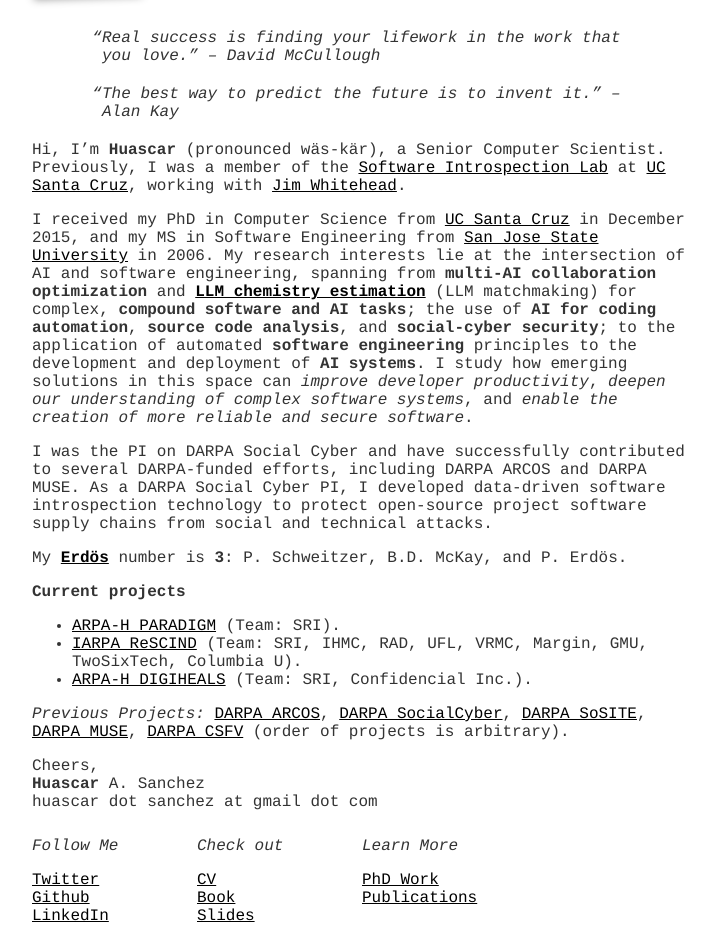
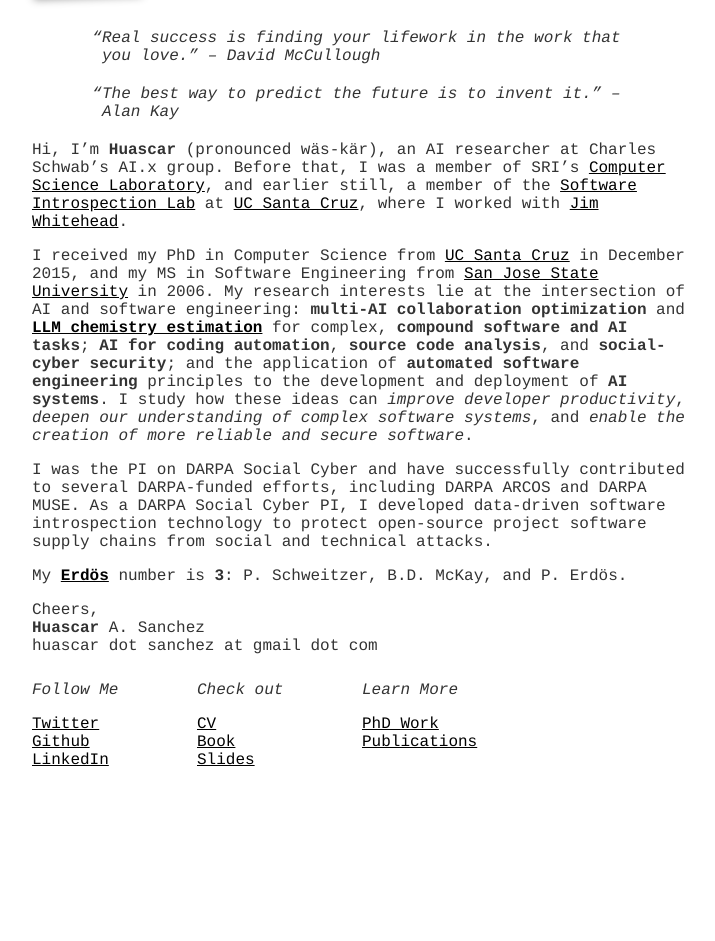
Before and after one commit to hsanchez/hsanchez.github.io, a Jekyll site: the page built from index.md, in a window 1280 px wide, cut to the strip 218-1159 px from the top of the page. Shown: the whole strip, without its empty margins (278-993 px from the left). Built offline with Jekyll 4.4.1, drawn with Linux system fonts in a browser that asks for light colours; after the commit the page ends 1003 px from its top, so only the background shows below that.

Commit message:
Update index.md

```diff
--- a/index.md
+++ b/index.md
@@ -14,18 +14,25 @@
 I was a member of the [Software Introspection Lab](https://games.soe.ucsc.edu/sil) at [UC Santa
 Cruz](http://www.ucsc.edu/), working with [Jim Whitehead](http://users.soe.ucsc.edu/~ejw/).-->
 
-Hi, I'm **Huascar** (pronounced wäs-kär), a Senior Computer Scientist. Previously, I was a member of the [Software Introspection Lab](https://games.soe.ucsc.edu/sil) at [UC Santa
-Cruz](http://www.ucsc.edu/), working with [Jim Whitehead](http://users.soe.ucsc.edu/~ejw/).
+Hi, I'm **Huascar** (pronounced wäs-kär), an AI researcher at Charles Schwab's
+AI.x group. Before that, I was a member of SRI's [Computer Science
+Laboratory](http://www.csl.sri.com/), and earlier still, a member of the
+[Software Introspection Lab](https://games.soe.ucsc.edu/sil) at [UC Santa
+Cruz](http://www.ucsc.edu/), where I worked with [Jim
+Whitehead](http://users.soe.ucsc.edu/~ejw/).
 
 I received my PhD in Computer Science from [UC Santa Cruz](http://www.ucsc.edu/)
 in December 2015, and my MS in Software Engineering from [San Jose State
-University](http://www.sjsu.edu/) in 2006. My research interests lie at the intersection of AI and software engineering, spanning
-from **multi-AI collaboration optimization** and **[LLM chemistry estimation](https://arxiv.org/abs/2510.03930)**
-(LLM matchmaking) for complex, **compound software and AI tasks**; the use of **AI for coding automation**,
-**source code analysis**, and **social-cyber security**; to the application of automated
-**software engineering** principles to the development and deployment of **AI systems**. I study how
-emerging solutions in this space can *improve developer productivity*, *deepen our understanding of
-complex software systems*, and *enable the creation of more reliable and secure software*.
+University](http://www.sjsu.edu/) in 2006. My research interests lie at the
+intersection of AI and software engineering: **multi-AI collaboration
+optimization** and **[LLM chemistry
+estimation](https://arxiv.org/abs/2510.03930)** for complex, **compound software
+and AI tasks**; **AI for coding automation**, **source code analysis**, and
+**social-cyber security**; and the application of **automated software
+engineering** principles to the development and deployment of **AI systems**. I
+study how these ideas can *improve developer productivity*, *deepen our
+understanding of complex software systems*, and *enable the creation of more
+reliable and secure software*.
 
 I was the PI on DARPA Social Cyber and have successfully contributed to several
 DARPA-funded efforts, including DARPA ARCOS and DARPA MUSE. As a DARPA Social Cyber PI,
@@ -39,14 +46,14 @@
 My [**<span>Erdös</span>**](http://wwwp.oakland.edu/enp/) number is **3**:
 P. Schweitzer, B.D. McKay, and P. Erdös.
 
-## Current projects
+<!--## Current projects-->
 
-- [ARPA-H PARADIGM](https://arpa-h.gov/research-and-funding/programs/paradigm) (Team: SRI).
-- [IARPA ReSCIND](https://www.iarpa.gov/research-programs/rescind) (Team: SRI, IHMC, RAD, UFL, VRMC, Margin, GMU, TwoSixTech, Columbia U).
-- [ARPA-H DIGIHEALS](https://arpa-h.gov/research-and-funding/programs/digiheals) (Team: SRI, Confidencial Inc.).
+<!--- [ARPA-H PARADIGM](https://arpa-h.gov/research-and-funding/programs/paradigm) (Team: SRI).-->
+<!--- [IARPA ReSCIND](https://www.iarpa.gov/research-programs/rescind) (Team: SRI, IHMC, RAD, UFL, VRMC, Margin, GMU, TwoSixTech, Columbia U).-->
+<!--- [ARPA-H DIGIHEALS](https://arpa-h.gov/research-and-funding/programs/digiheals) (Team: SRI, Confidencial Inc.).-->
 <!-- - [DARPA ARCOS](https://www.darpa.mil/program/automated-rapid-certification-of-software) (Team: SRI, Honeywell, University of Washington) -->
 
-*Previous Projects:* [DARPA ARCOS](https://www.darpa.mil/program/automated-rapid-certification-of-software), [DARPA SocialCyber](https://www.darpa.mil/program/hybrid-ai-to-protect-integrity-of-open-source-code), [DARPA SoSITE](https://www.darpa.mil/program/system-of-systems-integration-technology-and-experimentation), [DARPA MUSE](https://www.darpa.mil/program/mining-and-understanding-software-enclaves), [DARPA CSFV](https://www.darpa.mil/program/crowd-sourced-formal-verification) (order of projects is arbitrary).
+<!--*Previous Projects:* [DARPA ARCOS](https://www.darpa.mil/program/automated-rapid-certification-of-software), [DARPA SocialCyber](https://www.darpa.mil/program/hybrid-ai-to-protect-integrity-of-open-source-code), [DARPA SoSITE](https://www.darpa.mil/program/system-of-systems-integration-technology-and-experimentation), [DARPA MUSE](https://www.darpa.mil/program/mining-and-understanding-software-enclaves), [DARPA CSFV](https://www.darpa.mil/program/crowd-sourced-formal-verification) (order of projects is arbitrary).-->
 
 Cheers,
 **Huascar** A. Sanchez
```
